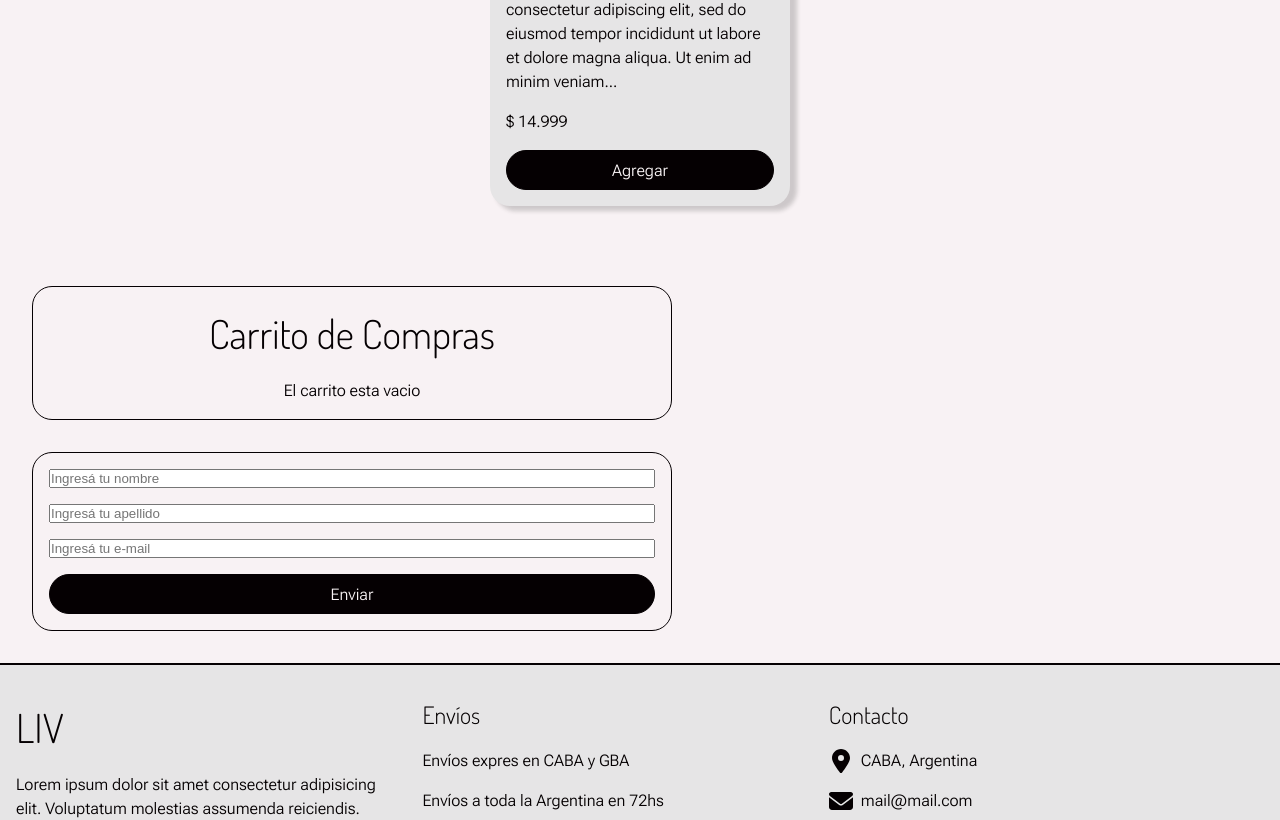
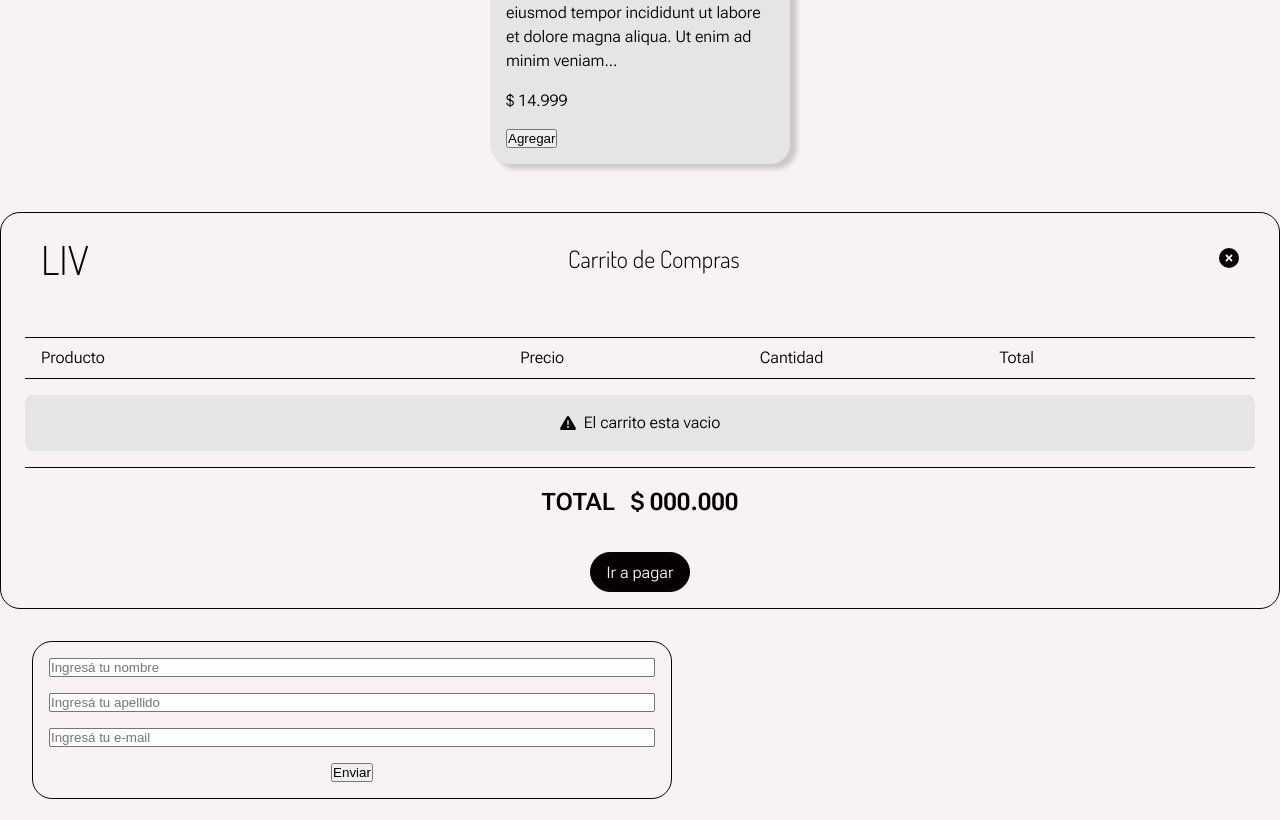
Before and after one commit to VannDennOk/react-tt-proyectofinal-vd, a React (Vite) app: page / in a window 1280 px wide. Shown: the part 1750-2570 px from the top of the page. Built offline with nearby package versions, Linux system fonts and the light colour scheme.

Commit message:
Estilo carrito

```diff
--- a/src/App.css
+++ b/src/App.css
@@ -48,28 +48,7 @@ ul {
   list-style: none;
 }
 
-/*Estilo general de boton*/
-button {
-  width: 100%;
-  height: 40px;
-  background-color: var(--colorNegro);
-  border: 1px solid var(--colorNegro);
-  border-radius: 20px;
-  padding: 0.5rem 1rem;
 
-  font-family: var(--fontCuerpo);
-  font-size: 1rem;
-  font-weight: 300;
-  color: var(--colorBlanco);
-  cursor: pointer;
-  transition: border-color 0.25s;
-}
-
-button:hover {
-  color: var(--colorNegro);
-  background-color: var(--colorBlanco);
-  box-shadow: 0px 6px var(--colorNegro);
-}
 
 form{
   background-color: var(--colorBlanco);
@@ -84,6 +63,7 @@ form{
   border-radius: 20px;
   margin: 2rem;
 }
+
 input{
   width: 100%;
 }
--- a/src/App.jsx
+++ b/src/App.jsx
@@ -5,9 +5,34 @@ import Home from './layout/Home';
 function App() {
   const [cart, setCart] = useState([])
 
-  const handleAddToCart =(product)=>{
-    setCart([...cart, product])
+  const handleAddToCart = (product) => {
+    const productExist = cart.find(item => item.id === product.id)
+    if (productExist) {
+      //alert('El producto ta está en el carrito')
+      setCart(cart.map((item) => item.id === product.id ? { ...item, cantidad: item.cantidad + 1 } : item))
+    } else {
+      setCart([...cart, { ...product, cantidad: 1 }])
+    }
   }
+
+  const borrarProducto = (product) => {
+    setCart(preVCart => {
+      return preVCart.map(item => {
+        if (item.id === product.id) {
+          if (item.cantidad > 1) {
+            return { ...item, cantidad: item.cantidad - 1 }
+          } else {
+            return null
+          }
+
+        } else {
+          return item
+        }
+      }).filter(item => item != null)
+    })
+  }
+
+  //setCart(cart.filter(item => item.id !=product.id))
 
   return (
     <>
--- a/src/components/Button.jsx
+++ b/src/components/Button/Button.jsx
@@ -1,8 +1,9 @@
 import React from 'react'
+import './StyleButton.css'
 
 function Button({ texto, colorBG }) {
     const estilo = {backgroundColor: colorBG};
-    return <button style = {estilo}> {texto} </button>
+    return <button className='basic_btn' style = {estilo}> {texto} </button>
 }
 
 export default Button
--- /dev/null
+++ b/src/components/Button/StyleButton.css
@@ -0,0 +1,21 @@
+.basic_btn{
+    width: 100%;
+    height: 40px;
+    background-color: var(--colorNegro);
+    border: 1px solid var(--colorNegro);
+    border-radius: 20px;
+    padding: 0.5rem 1rem;
+
+    font-family: var(--fontCuerpo);
+    font-size: 1rem;
+    font-weight: 300;
+    color: var(--colorBlanco);
+    cursor: pointer;
+    transition: border-color 0.25s;
+  }
+
+.basic_btn:hover {
+    color: var(--colorNegro);
+    background-color: var(--colorBlanco);
+    box-shadow: 0px 6px var(--colorNegro);
+  }
--- a/src/components/Cart.jsx
+++ /dev/null
@@ -1,16 +0,0 @@
-import React from 'react'
-import './styles/Style.css'
-
-const Cart = ({cartItems}) => {
-  return (
-    <section className='cart_container'>
-      <h2>Carrito de Compras</h2>
-      {cartItems.length === 0 ? (<p>El carrito esta vacio</p>) :
-      (<ul>
-        {cartItems.map((item, index)=>(<li key={index}>{item.name} - ${item.price}</li>))}
-      </ul>)}
-    </section>
-  )
-}
-
-export default Cart
--- /dev/null
+++ b/src/components/Cart/Cart.jsx
@@ -0,0 +1,49 @@
+import React from 'react'
+import './StyleCart.css'
+import { FontAwesomeIcon } from '@fortawesome/react-fontawesome';
+import { faTrashCan, faCircleXmark, faTriangleExclamation } from '@fortawesome/free-solid-svg-icons';
+
+const Cart = ({cartItems}) => {
+  return (
+    <section className='cart_container'>
+      <div className='cart_container-title'>
+        <h2>LIV</h2>
+        <h3>Carrito de Compras</h3>
+        <button className='btn_cart-close'><FontAwesomeIcon icon={faCircleXmark} /></button>
+      </div>
+      <div className='cart_table'>
+        <p>Producto</p>
+        <p>Precio</p>
+        <p>Cantidad</p>
+        <p>Total</p>
+      </div>
+      {cartItems.length === 0 ? (<span className='cart_empty'><FontAwesomeIcon icon={faTriangleExclamation} /><p>El carrito esta vacio</p></span>) :
+      (<ul className='cart_product-list'>
+        {cartItems.map((item, index)=>(
+          <li className='cart_product' key={index}>
+            <div className='cart_product-name'>
+              <img className='cart_img' src={item.imgUrl}></img>
+              <p>{item.name}</p>
+            </div>
+            <p>${item.price}</p>
+            <div className='cart_product-count'>
+              <button className='btn_count btn_radius-left'>-</button>
+              <span className='input_count'><p>{item.cantidad}</p></span>
+              <button className='btn_count btn_radius-right'>+</button>
+            </div>
+            <div className='cart_product-total'>
+              <p>${item.price}</p>
+              <button className='btn_product-delete'><FontAwesomeIcon icon={faTrashCan} /></button>
+            </div>
+            </li>))}
+        </ul>)}
+        <div className='cart_total'>
+          <p className='txt_strong'>TOTAL</p>
+          <p className='txt_strong'>$ 000.000</p>
+        </div>
+        <button className='btn_pay'>Ir a pagar</button>
+    </section>
+  )
+}
+
+export default Cart
--- /dev/null
+++ b/src/components/Cart/StyleCart.css
@@ -0,0 +1,162 @@
+.cart_container {
+    background-color: var(--colorBlanco);
+    width: 100%;
+    display: flex;
+    flex-direction: column;
+    align-items: center;
+    justify-content: center;
+    gap: 1rem;
+    padding: 1rem 1.5rem;
+    border: 1px solid var(--colorNegro);
+    border-radius: 20px;
+}
+
+.cart_container-title {
+    width: 100%;
+    display: flex;
+    align-items: center;
+    justify-content: space-between;
+    padding: 0 1rem 2rem;
+}
+
+.cart_table {
+    width: 100%;
+    display: grid;
+    grid-template-columns: 40% 20% 20% 20%;
+    padding: 0.5rem 1rem;
+    border-top: 1px solid var(--colorNegro);
+    border-bottom: 1px solid var(--colorNegro);
+}
+
+.cart_product-list {
+    width: 100%;
+    display: flex;
+    flex-direction: column;
+    align-items: center;
+    justify-content: center;
+    gap: 1rem;
+
+}
+
+.cart_product {
+    background-color: var(--colorGrisClaro);
+    width: 100%;
+    display: grid;
+    grid-template-columns: 40% 20% 20% 20%;
+    align-items: center;
+    padding: 0.5rem;
+    border-radius: 0.5rem;
+}
+
+.cart_img {
+    width: 3rem;
+    border-radius: 0.5rem;
+}
+
+.cart_product-name,
+.cart_product-total {
+    width: 100%;
+    display: flex;
+    align-items: center;
+    justify-content: flex-start;
+    gap: 1rem;
+}
+
+.cart_product-count {
+    width: 100%;
+    display: flex;
+    align-items: center;
+    justify-content: flex-start;
+}
+
+.btn_count {
+    width: 1.5rem;
+    height: 1.5rem;
+    background-color: var(--colorNegro);
+    border: 1px solid var(--colorNegro);
+
+    color: var(--colorBlanco);
+    font-weight: 600;
+    font-size: 1rem;
+    display: flex;
+    align-items: center;
+    justify-content: center;
+
+    cursor: pointer;
+}
+
+.btn_radius-left {
+    border-radius: 50% 0 0 50%;
+}
+
+.btn_radius-right {
+    border-radius: 0 50% 50% 0;
+}
+
+.input_count {
+    width: 2rem;
+    height: 1.5rem;
+    background-color: var(--colorBlanco);
+    border: 1px solid var(--colorNegro);
+
+    display: flex;
+    align-items: center;
+    justify-content: center;
+}
+
+.btn_product-delete,
+.btn_cart-close {
+    background-color: transparent;
+    border: none;
+    cursor: pointer;
+
+    color: var(--colorNegro);
+    font-size: 1.25rem;
+}
+
+.cart_total {
+    width: 100%;
+    display: flex;
+    align-items: center;
+    justify-content: center;
+    gap: 1rem;
+    padding: 1rem;
+    border-top: 1px solid var(--colorNegro);
+}
+
+.txt_strong {
+    font-size: 1.5rem;
+    font-weight: 600;
+}
+
+.cart_empty {
+    background-color: var(--colorGrisClaro);
+    width: 100%;
+    display: flex;
+    align-items: center;
+    justify-content: center;
+    padding: 1rem;
+    border-radius: 0.5rem;
+    gap: 0.5rem;
+}
+
+.btn_pay{
+    height: 40px;
+    background-color: var(--colorNegro);
+    border: 1px solid var(--colorNegro);
+    border-radius: 20px;
+    padding: 0.5rem 1rem;
+
+    font-family: var(--fontCuerpo);
+    font-size: 1rem;
+    font-weight: 300;
+    color: var(--colorBlanco);
+
+    cursor: pointer;
+}
+
+.btn_pay:hover{
+    background-color: var(--colorBlanco);
+    color: var(--colorNegro);
+    box-shadow: 0px 6px var(--colorNegro);
+}
--- a/src/components/Hero.jsx
+++ b/src/components/Hero.jsx
@@ -1,6 +1,6 @@
 import React from 'react';
 import './styles/Style.css';
-import Button from './Button';
+import Button from './Button/Button';
 
 function Hero() {
   return (
--- a/src/components/styles/Style.css
+++ b/src/components/styles/Style.css
@@ -301,17 +301,3 @@
 .txt_blanco{
     color: var(--colorBlanco);
 }
-
-.cart_container{
-    background-color: var(--colorBlanco);
-    width: 50%;
-    display: flex;
-    flex-direction: column;
-    align-items: center;
-    justify-content: center;
-    gap: 1rem;
-    padding: 1rem;
-    border: 1px solid var(--colorNegro);
-    border-radius: 20px;
-    margin: 2rem;
-}
--- a/src/layout/Home.jsx
+++ b/src/layout/Home.jsx
@@ -6,7 +6,7 @@ import Footer from '../components/Footer';
 import Form from '../components/Form';
 import { productsList } from '../utils/data';
 import ProductList from '../components/ProductList'
-import Cart from '../components/Cart'
+import Cart from '../components/Cart/Cart'
 
 const Home = ({cart, handleAddToCart}) => {
   const countItem = cart.length
```
